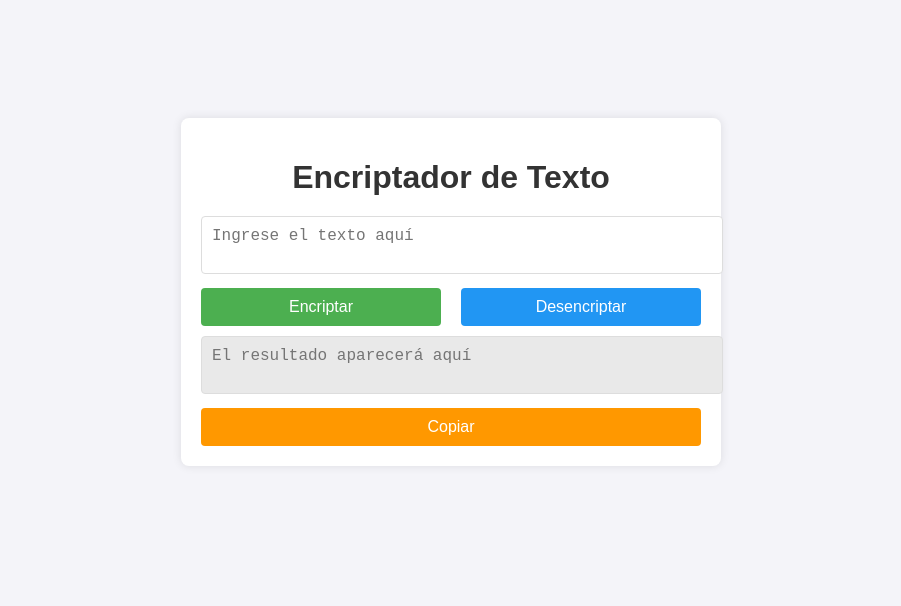
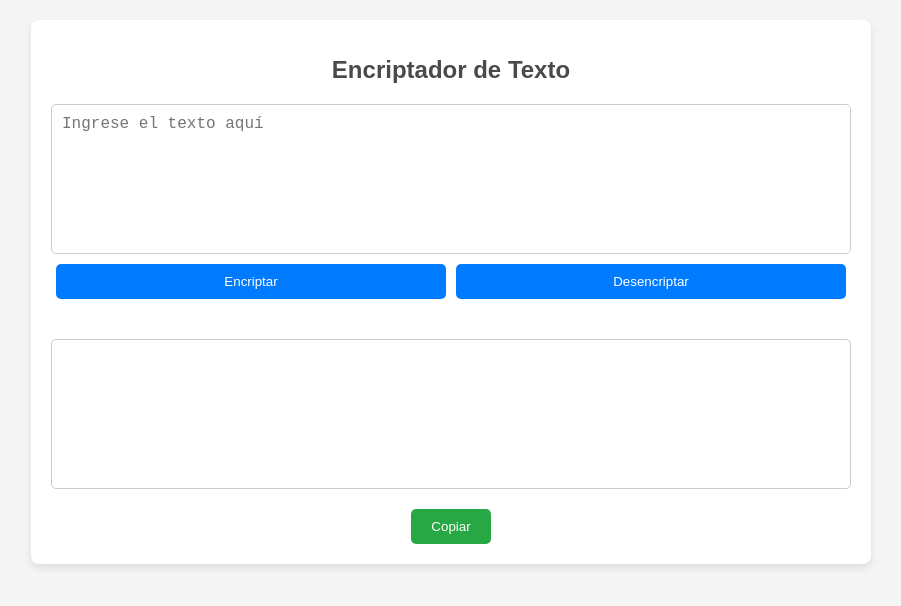
Before and after one commit to Luka-Stk/Encriptador-de-Texto, a plain HTML site: page index.html in a window 1280 px wide. Shown: the part 108-714 px from the top of the page, without its empty margins (189-1090 px from the left). Drawn offline with Linux system fonts and the light colour scheme.

Commit message:
Reestructuración del codigo y nuevo estilo

```diff
--- a/index.html
+++ b/index.html
@@ -8,15 +8,20 @@
 </head>
 <body>
     <div class="container">
-        <h1>Encriptador de Texto</h1>
-        <textarea id="inputText" placeholder="Ingrese el texto aquí"></textarea>
-        <div class="buttons">
-            <button id="encryptBtn">Encriptar</button>
-            <button id="decryptBtn">Desencriptar</button>
+        <h1 class="title">Encriptador de Texto</h1>
+        <div class="input-container">
+            <textarea class="input-textarea" id="input-text" placeholder="Ingrese el texto aquí"></textarea>
+            <div class="button-container">
+                <button class="button" onclick="encrypt()">Encriptar</button>
+                <button class="button" onclick="decrypt()">Desencriptar</button>
+            </div>
         </div>
-        <textarea id="outputText" placeholder="El resultado aparecerá aquí" readonly></textarea>
-        <button id="copyBtn">Copiar</button>
+        <div class="output-container">
+            <textarea class="output-textarea" id="output-text" readonly></textarea>
+            <button class="copy-button" onclick="copyText()">Copiar</button>
+        </div>
     </div>
+
     <script src="script.js"></script>
 </body>
 </html>
--- a/script.js
+++ b/script.js
@@ -1,38 +1,18 @@
-document.getElementById('encryptBtn').addEventListener('click', function() {
-    const inputText = document.getElementById('inputText').value;
-    const encryptedText = encrypt(inputText);
-    document.getElementById('outputText').value = encryptedText;
-});
-
-document.getElementById('decryptBtn').addEventListener('click', function() {
-    const inputText = document.getElementById('inputText').value;
-    const decryptedText = decrypt(inputText);
-    document.getElementById('outputText').value = decryptedText;
-});
-
-document.getElementById('copyBtn').addEventListener('click', function() {
-    const outputText = document.getElementById('outputText');
-    outputText.select();
-    document.execCommand('copy');
-    alert('Texto copiado al portapapeles');
-});
-
-function encrypt(text) {
-    let encryptedText = text
-        .replace(/e/g, 'enter')
-        .replace(/i/g, 'imes')
-        .replace(/a/g, 'ai')
-        .replace(/o/g, 'ober')
-        .replace(/u/g, 'ufat');
-    return encryptedText;
+function encrypt() {
+    let text = document.getElementById("input-text").value;
+    let encryptedText = text.replace(/e/g, "enter").replace(/i/g, "imes").replace(/a/g, "ai").replace(/o/g, "ober").replace(/u/g, "ufat");
+    document.getElementById("output-text").value = encryptedText;
 }
 
-function decrypt(text) {
-    let decryptedText = text
-        .replace(/enter/g, 'e')
-        .replace(/imes/g, 'i')
-        .replace(/ai/g, 'a')
-        .replace(/ober/g, 'o')
-        .replace(/ufat/g, 'u');
-    return decryptedText;
+function decrypt() {
+    let text = document.getElementById("input-text").value;
+    let decryptedText = text.replace(/enter/g, "e").replace(/imes/g, "i").replace(/ai/g, "a").replace(/ober/g, "o").replace(/ufat/g, "u");
+    document.getElementById("output-text").value = decryptedText;
 }
+
+function copyText() {
+    let outputText = document.getElementById("output-text");
+    outputText.select();
+    document.execCommand("copy");
+    alert("Texto copiado al portapapeles");
+}
--- a/styles.css
+++ b/styles.css
@@ -1,69 +1,93 @@
 body {
     font-family: Arial, sans-serif;
-    background-color: #f4f4f9;
+    background-color: #f5f5f5;
+    margin: 0;
+    padding: 0;
     display: flex;
     justify-content: center;
     align-items: center;
     height: 100vh;
-    margin: 0;
 }
 
 .container {
     background-color: #ffffff;
+    border-radius: 8px;
+    box-shadow: 0 4px 8px rgba(0, 0, 0, 0.1);
     padding: 20px;
-    border-radius: 8px;
-    box-shadow: 0 0 10px rgba(0, 0, 0, 0.1);
-    width: 90%;
-    max-width: 500px;
+    max-width: 800px;
+    width: 100%;
+    display: flex;
+    flex-direction: column;
+    align-items: center;
 }
 
-h1 {
-    text-align: center;
+.title {
+    font-size: 24px;
+    color: #4A4A4A;
     margin-bottom: 20px;
-    color: #333;
 }
 
-textarea {
+.input-container {
     width: 100%;
+    display: flex;
+    flex-direction: column;
+    align-items: center;
+    margin-bottom: 20px;
+}
+
+.input-textarea, .output-textarea {
+    width: 100%;
+    height: 150px;
     padding: 10px;
-    margin-bottom: 10px;
-    border: 1px solid #ddd;
-    border-radius: 4px;
+    border-radius: 5px;
+    border: 1px solid #cccccc;
     font-size: 16px;
     resize: none;
+    margin-bottom: 10px;
+    box-sizing: border-box;
 }
 
-textarea#outputText {
-    background-color: #e9e9e9;
+.button-container {
+    display: flex;
+    justify-content: space-between;
+    width: 100%;
+    margin-bottom: 20px;
 }
 
-.buttons {
-    display: flex;
-    justify-content: space-between;
-    margin-bottom: 10px;
+.button {
+    background-color: #007BFF;
+    color: #ffffff;
+    padding: 10px 20px;
+    border: none;
+    border-radius: 5px;
+    cursor: pointer;
+    flex: 1;
+    text-align: center;
+    margin: 0 5px;
 }
 
-button {
-    padding: 10px;
-    border: none;
-    border-radius: 4px;
-    cursor: pointer;
-    font-size: 16px;
-    width: 48%;
+.button:hover {
+    background-color: #0056b3;
 }
 
-#encryptBtn {
-    background-color: #4caf50;
-    color: white;
+.copy-button {
+    background-color: #28a745;
+    color: #ffffff;
+    padding: 10px 20px;
+    border: none;
+    border-radius: 5px;
+    cursor: pointer;
+    text-align: center;
+    margin-top: 10px;
 }
 
-#decryptBtn {
-    background-color: #2196f3;
-    color: white;
+.copy-button:hover {
+    background-color: #218838;
 }
 
-#copyBtn {
-    background-color: #ff9800;
-    color: white;
+.output-container {
     width: 100%;
+    display: flex;
+    flex-direction: column;
+    align-items: center;
 }
```
